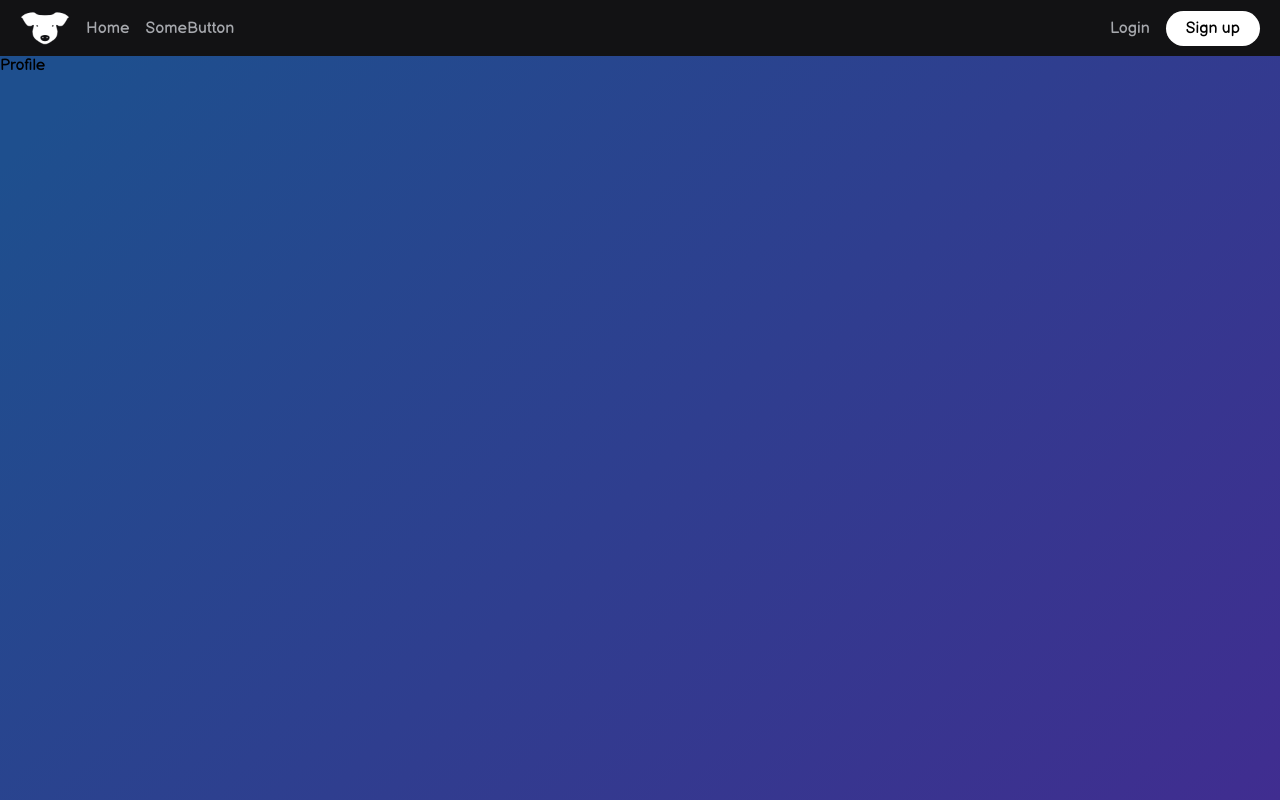
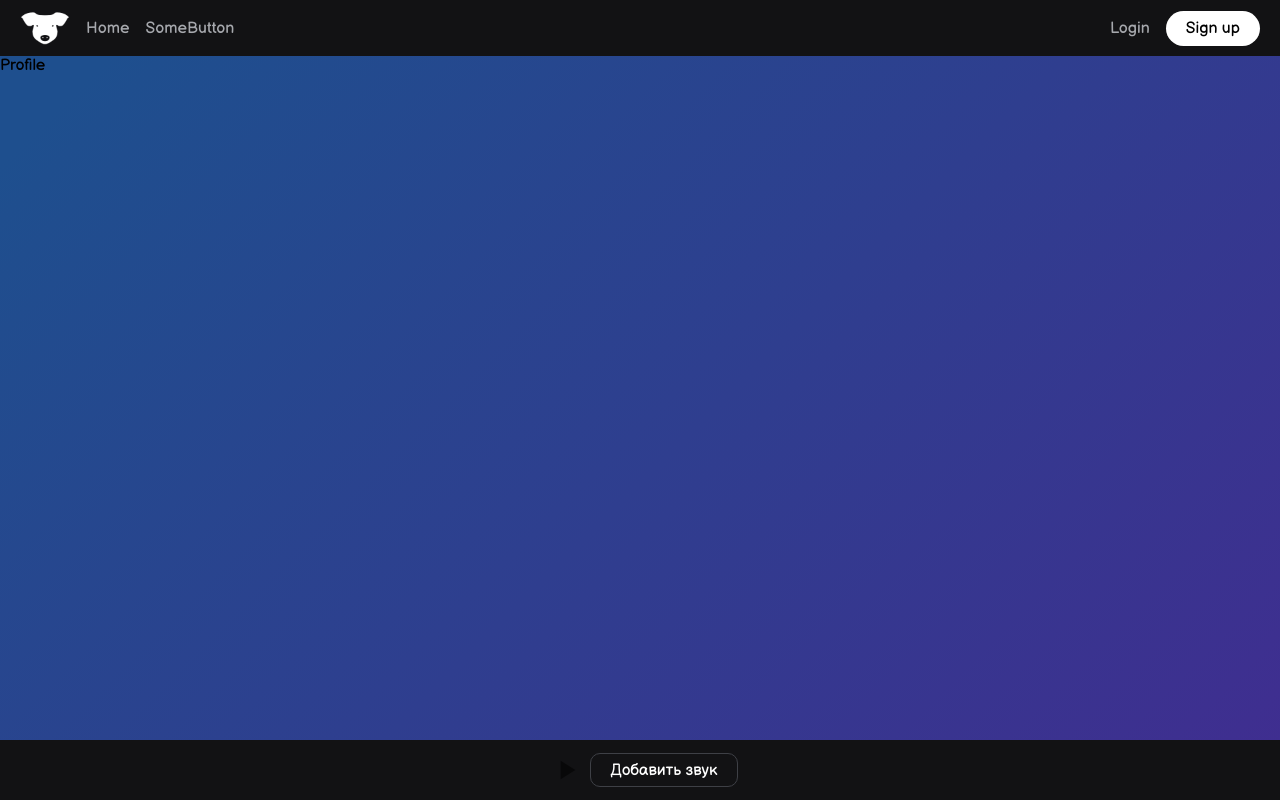
Before and after one commit to Kaptoiiika/sampleStore, a React (Create React App) app in the folder client/: page /profile/me in a window 1280 px wide. Built offline with nearby package versions, Linux system fonts and the light colour scheme; no server answers.

Commit message:
addd nothing

```diff
--- a/client/src/App.css
+++ b/client/src/App.css
@@ -37,6 +37,7 @@
   width: 100%;
   z-index: 10;
 }
+
 .footer {
   display: flex;
   justify-content: center;
--- a/client/src/App.tsx
+++ b/client/src/App.tsx
@@ -5,6 +5,7 @@ import { BrowserRouter } from "react-router-dom"
 import useRoutes from "./routes"
 import { observer } from "mobx-react-lite"
 import AuthData from "./state/AuthData"
+import AppFooter from "./Component/AppFooter/AppFooter"
 
 const App = observer(() => {
   const routes = useRoutes()
@@ -17,6 +18,7 @@ const App = observer(() => {
       <BrowserRouter>
         <AppHeader />
         {routes}
+        <AppFooter />
       </BrowserRouter>
     </div>
   )
--- /dev/null
+++ b/client/src/Component/AppFooter/AppFooter.scss
@@ -0,0 +1,36 @@
+.footer {
+  height: 60px;
+  width: 100%;
+  background-color: #121214;
+  &-button {
+    border: 1px solid #3e4046;
+    border-radius: 10px;
+    font-size: 16px;
+    color: white;
+    margin: 0;
+    cursor: pointer;
+    text-align: center;
+    padding: 0.4rem 1.25rem;
+    display: flex;
+    flex-direction: column;
+    justify-content: center;
+    align-items: center;
+    transition: 0.15s;
+    background-color: #00000000;
+    &-button:hover {
+      color: white;
+      cursor: pointer;
+    }
+    &:hover {
+      background-color: rgb(99, 101, 109);
+    }
+  }
+}
+
+.Player {
+  display: flex;
+  align-items: center;
+  &-icon {
+    background-color: white;
+  }
+}
--- /dev/null
+++ b/client/src/Component/AppFooter/AppFooter.tsx
@@ -0,0 +1,34 @@
+import "./AppFooter.scss"
+import React from "react"
+import CreateSoundItem from "../CreateSoundItem"
+import Player from "./Player"
+
+type Props = {}
+
+const AppFooter = (props: Props) => {
+  const [open, setOpen] = React.useState(false)
+  const handleClickOpen = () => {
+    setOpen(true)
+  }
+
+  return (
+    <div className="footer-wrapper">
+      <div className="footer">
+        <Player />
+        <div className="alignCenter">
+          <div className="footer-button" onClick={handleClickOpen}>
+            Добавить звук
+          </div>
+        </div>
+        <CreateSoundItem
+          open={open}
+          onClose={() => {
+            setOpen(false)
+          }}
+        />
+      </div>
+    </div>
+  )
+}
+
+export default AppFooter
--- /dev/null
+++ b/client/src/Component/AppFooter/Player.tsx
@@ -0,0 +1,40 @@
+import React from "react"
+import { IconButton } from "@mui/material"
+import { observer } from "mobx-react-lite"
+import AudioPlayer from "../../state/AudioPlayer"
+
+import PlayArrowIcon from "@mui/icons-material/PlayArrow"
+import PauseIcon from "@mui/icons-material/Pause"
+
+type Props = {
+  color?: string
+}
+
+const Player = observer((props: Props) => {
+  const { color = "white" } = props
+  const styles = {  height: 32, width: 32 }
+
+  const playHundle = () => {
+    AudioPlayer.play()
+  }
+  const pauseHundle = () => {
+    AudioPlayer.pause()
+  }
+
+  return (
+    <>
+      <IconButton
+        className="Player-icon"
+        onClick={AudioPlayer.isPlay ? pauseHundle : playHundle}
+      >
+        {AudioPlayer.isPlay ? (
+          <PauseIcon sx={styles} />
+        ) : (
+          <PlayArrowIcon sx={styles} />
+        )}
+      </IconButton>
+    </>
+  )
+})
+
+export default Player
--- a/client/src/Component/CreateSoundItem.tsx
+++ b/client/src/Component/CreateSoundItem.tsx
@@ -13,17 +13,13 @@ import axios from "axios"
 import SoundItem from "./SoundItem"
 import defaulticon from "../static/icons/default.png"
 
-const Transition = React.forwardRef(function Transition(
-  props: TransitionProps & {
-    children: React.ReactElement<any, any>
-  },
-  ref: React.Ref<unknown>
-) {
-  return <Slide direction="down" ref={ref} {...props} />
-})
+type Props = {
+  open: boolean
+  onClose: () => void
+}
 
-function CreateSoundItem() {
-  const [open, setOpen] = React.useState(false)
+function CreateSoundItem(props: Props) {
+  const { open, onClose } = props
   const [err, setErr] = React.useState("")
   const [form, setForm] = React.useState({
     name: "",
@@ -34,12 +30,8 @@ function CreateSoundItem() {
   const [avatar, setAvatar] = React.useState<Blob>(new Blob())
   const [avatarUrl, setAvatarUrl] = React.useState("")
 
-  const handleClickOpen = () => {
-    setOpen(true)
-  }
-
   const handleClose = () => {
-    setOpen(false)
+    onClose()
   }
 
   const handleChange = (e: any) => {
@@ -73,11 +65,9 @@ function CreateSoundItem() {
       setErr(error.message)
     }
   }
+
   return (
     <div>
-      <Button variant="contained" onClick={handleClickOpen}>
-        Добавить звук
-      </Button>
       <Dialog
         open={open}
         keepMounted
@@ -148,7 +138,6 @@ function CreateSoundItem() {
                 path: "",
                 icon: !!avatar.size ? avatarUrl : defaulticon,
               }}
-              logic
             />
           </div>
         </DialogContent>
@@ -164,4 +153,12 @@ function CreateSoundItem() {
     </div>
   )
 }
+const Transition = React.forwardRef(function Transition(
+  props: TransitionProps & {
+    children: React.ReactElement<any, any>
+  },
+  ref: React.Ref<unknown>
+) {
+  return <Slide direction="down" ref={ref} {...props} />
+})
 export default CreateSoundItem
--- a/client/src/Component/SoundItem.tsx
+++ b/client/src/Component/SoundItem.tsx
@@ -13,44 +13,32 @@ import { Delete, FileDownload } from "@mui/icons-material/"
 import { item } from "../Types/item"
 import { useEffect, useState } from "react"
 import axios from "axios"
+import AudioPlayer from "../state/AudioPlayer"
+import { observer } from "mobx-react-lite"
 
 type Props = {
   item: item
-  volume?: number
-  logic?: boolean
 }
 
-function SoundItem(props: Props) {
+const SoundItem = observer((props: Props) => {
   const { _id, name, path, description, size, icon } = props.item
-  const { logic, volume } = props
+
+  const isThis = AudioPlayer.audioSRC === _id
   const [isPlaying, setIsPlaying] = useState(false)
-  const [progress, setProgress] = useState(0)
-  const [audioObj, setAudioObj] = useState(new Audio(``))
 
-  useEffect(() => {
-    audioObj.volume = volume || 0
-    setTimeout(() => {
-      setProgress(audioObj.currentTime / audioObj.duration)
-    }, 50)
-  }, [audioObj, audioObj.currentTime, isPlaying, volume])
-
-  const handleLoad = (e: any) => {
-    if (audioObj) setAudioObj(e.target)
-  }
   const handlePlay = (e: any) => {
-    if (!logic) audioObj?.play()
+    if (!isThis) AudioPlayer.setAudio(_id)
+    else AudioPlayer.play()
     setIsPlaying(true)
   }
   const handlePause = (e?: any) => {
-    if (!logic) audioObj?.pause()
+    AudioPlayer.pause()
     setIsPlaying(false)
   }
 
   const handleDelete = (e: any) => {
-    if (!logic) {
-      axios.delete(`/api/item/${_id}`)
-      window.location.reload()
-    }
+    axios.delete(`/api/item/${_id}`)
+    window.location.reload()
   }
 
   return (
@@ -69,14 +57,6 @@ function SoundItem(props: Props) {
             flexDirection: "column",
           }}
         >
-          <div
-            style={{
-              height: "4px",
-              width: `${progress * 100}%`,
-              backgroundColor: "red",
-            }}
-          />
-
           <CardContent sx={{ flex: "1 0 auto" }}>
             <Typography component="div" variant="h5">
               {name}
@@ -135,17 +115,16 @@ function SoundItem(props: Props) {
         <CardMedia
           component="img"
           sx={{ width: 151 }}
-          image={icon ? icon : `http://localhost:3030/api/item/icon/${_id}`}
+          image={
+            icon
+              ? icon
+              : `http://${window.location.hostname}:3030/api/item/icon/${_id}`
+          }
           alt="someAvatar"
         />
-        <audio onEnded={handlePause} onCanPlay={handleLoad}>
-          <source
-            src={`http://${window.location.hostname}:3030/api/play/?id=${path}`}
-          />
-        </audio>
       </Box>
     </Card>
   )
-}
+})
 
 export default SoundItem
--- a/client/src/page/Home.tsx
+++ b/client/src/page/Home.tsx
@@ -1,12 +1,13 @@
 import axios from "axios"
+import { observer } from "mobx-react-lite"
 import React from "react"
-import CreateSoundItem from "../Component/CreateSoundItem"
 import SoundItem from "../Component/SoundItem"
+import AudioPlayer from "../state/AudioPlayer"
 import { item } from "../Types/item"
 
 type Props = {}
 
-const Home = (props: Props) => {
+const Home = observer((props: Props) => {
   const [filter, setFilter] = React.useState("")
   const [items, setItems] = React.useState<any>([
     {
@@ -19,11 +20,6 @@ const Home = (props: Props) => {
       size: 0,
     },
   ])
-  const [volume, setVolume] = React.useState(0.25)
-
-  const handleChange = (event: Event, newValue: number | number[]) => {
-    setVolume((newValue as number) / 100)
-  }
 
   React.useEffect(() => {
     if (!filter) {
@@ -49,20 +45,13 @@ const Home = (props: Props) => {
       <div className="content">
         <div className="cards">
           {items.map((item: item) => {
-            if (item.path)
-              return <SoundItem item={item} volume={volume} key={item._id} />
+            if (item.path) return <SoundItem item={item} key={item._id} />
             return null
           })}
-        </div>
-        <div className="slider"></div>
-      </div>
-      <div className="footer-wrapper">
-        <div className="footer">
-          <CreateSoundItem />
         </div>
       </div>
     </div>
   )
-}
+})
 
 export default Home
--- /dev/null
+++ b/client/src/services/apiClient.ts
@@ -0,0 +1,25 @@
+import axios from "axios"
+import AuthData from "../state/AuthData"
+
+axios.interceptors.request.use(
+  (config) => {
+    if (AuthData.isAuth) {
+      config.headers = { Authorization: `Bearer ${AuthData.token}` } //todo: использовать этот токен
+    }
+    return config
+  },
+  (error) => {
+    return Promise.reject(error)
+  }
+)
+
+axios.interceptors.response.use(
+  (response) => {
+    return response
+  },
+  (error) => {
+    return Promise.reject(error)
+  }
+)
+
+export default axios
--- /dev/null
+++ b/client/src/state/AudioPlayer.ts
@@ -0,0 +1,45 @@
+import apiClient from "../services/apiClient"
+import { makeAutoObservable } from "mobx"
+
+const defaultURL = `http://${window.location.hostname}:3030/api/play/`
+class AudioPlayer {
+  audio = new Audio()
+  audioSRC = ""
+  isPlay = false
+  volume = 0.5
+
+  constructor() {
+    makeAutoObservable(this)
+  }
+
+  setAudio(id: string) {
+    this.audioSRC = id
+    this.audio.src = `${defaultURL}?id=${id}`
+    this.audio.volume = this.volume
+    this.play()
+  }
+  setVolume(pwr: number) {
+    this.volume = pwr
+    this.audio.volume = pwr
+  }
+
+  play() {
+    this.audio.play()
+    this.isPlay = true
+  }
+
+  pause() {
+    this.audio.pause()
+    this.isPlay = false
+  }
+
+  duration() {
+    return this.audio.duration
+  }
+
+  currentTime() {
+    return this.audio.currentTime
+  }
+}
+
+export default new AudioPlayer()
--- a/client/src/state/AuthData.ts
+++ b/client/src/state/AuthData.ts
@@ -91,6 +91,10 @@ class AuthData {
     const { token } = JSON.parse(
       localStorage.getItem(storageName) || `{"token":""}`
     )
+    if (!token) {
+      this.firstLoad = false
+      return
+    }
     axios
       .get("/api/user/auth", {
         headers: { Authorization: `Bearer ${token}` },
```
